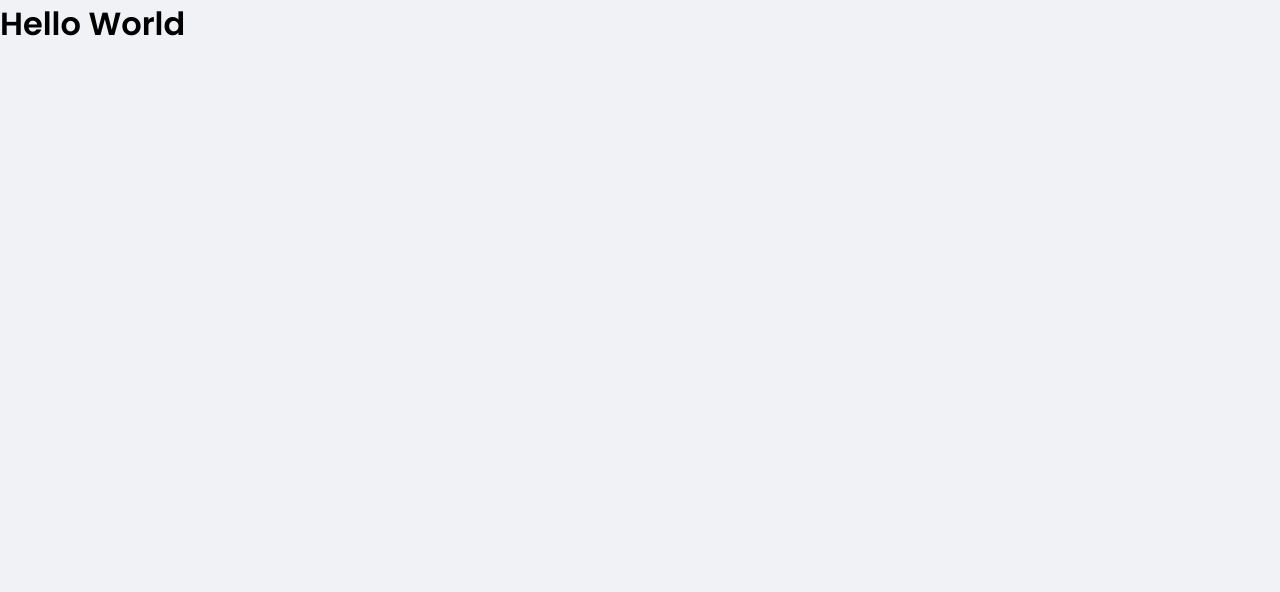
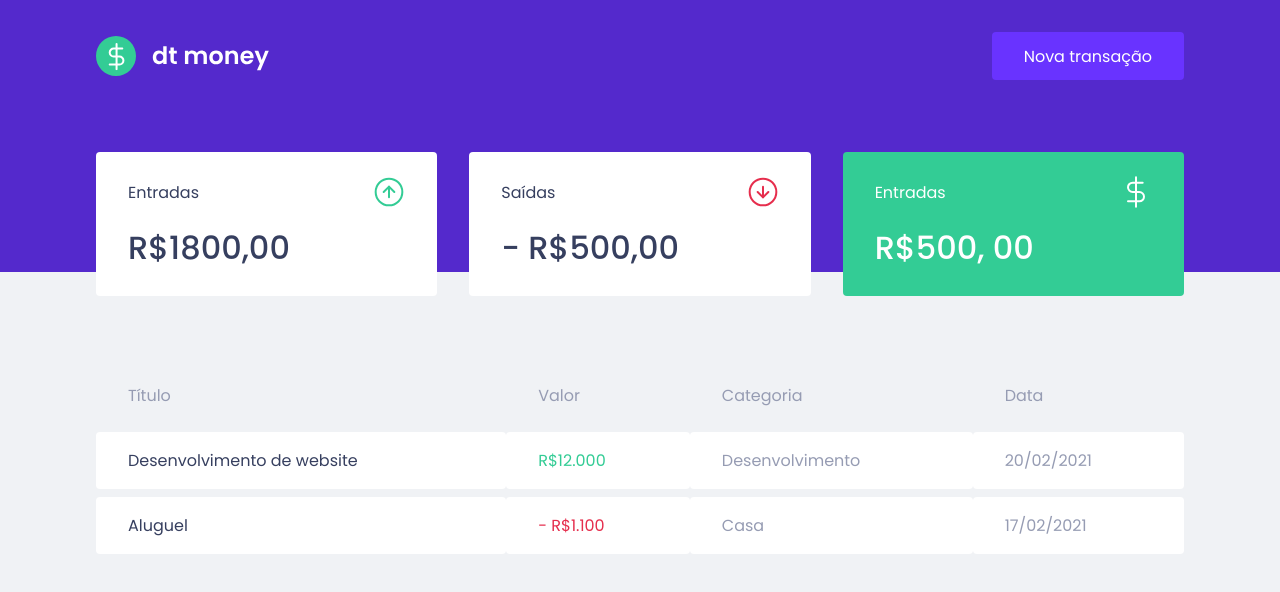
Before and after one commit to Guilherme-Santos08/dtmoney, a React (Create React App) app: page / in a window 1280 px wide. Shown: the top 592 px of the page. Built offline with nearby package versions, Linux system fonts and the light colour scheme.

Commit message:
componentização

```diff
--- a/public/index.html
+++ b/public/index.html
@@ -12,7 +12,7 @@
     <title>dtmoney</title>
 
     <link
-      href="https://fonts.googleapis.com/css2?family=Poppins:wght@400;600&display=swap"
+      href="https://fonts.googleapis.com/css2?family=Poppins:wght@400;500;600&display=swap"
       rel="stylesheet"
     />
   </head>
--- a/src/App.tsx
+++ b/src/App.tsx
@@ -1,9 +1,12 @@
+import { Dashboard } from './components/Dashboard'
+import { Header } from './components/Header'
 import { GlobalStyle } from './styles/global'
 
 export function App() {
   return (
     <>
-      <h1>Hello World</h1>
+      <Header />
+      <Dashboard />
       <GlobalStyle />
     </>
   )
--- /dev/null
+++ b/src/components/Dashboard/index.tsx
@@ -0,0 +1,12 @@
+import { Summary } from '../Summary'
+import { TranscationsTable } from '../TranscationsTable'
+import { Container } from './styles'
+
+export function Dashboard() {
+  return (
+    <Container>
+      <Summary />
+      <TranscationsTable />
+    </Container>
+  )
+}
--- /dev/null
+++ b/src/components/Dashboard/styles.ts
@@ -0,0 +1,7 @@
+import styled from 'styled-components'
+
+export const Container = styled.main`
+  max-width: 1120px;
+  margin: 0 auto;
+  padding: 2.5rem 1rem;
+`
--- /dev/null
+++ b/src/components/Header/index.tsx
@@ -0,0 +1,13 @@
+import logoImg from '../../assets/logo.svg'
+import { Container, Content } from './styles'
+
+export function Header() {
+  return (
+    <Container>
+      <Content>
+        <img src={logoImg} alt="dt money" />
+        <button type="button">Nova transação</button>
+      </Content>
+    </Container>
+  )
+}
--- /dev/null
+++ b/src/components/Header/styles.ts
@@ -0,0 +1,31 @@
+import styled from 'styled-components'
+
+export const Container = styled.header`
+  background-color: var(--blue);
+`
+
+export const Content = styled.div`
+  max-width: 1120px;
+  margin: 0 auto;
+
+  padding: 2rem 1rem 12rem;
+  display: flex;
+  align-items: center;
+  justify-content: space-between;
+
+  button {
+    font-size: 1rem;
+    color: #fff;
+    background-color: var(--blue-light);
+    border: 0;
+    padding: 0 2rem;
+    border-radius: 0.25rem;
+    height: 3rem;
+
+    transition: filter 0.2s;
+
+    &:hover {
+      filter: brightness(0.9);
+    }
+  }
+`
--- /dev/null
+++ b/src/components/Summary/index.tsx
@@ -0,0 +1,33 @@
+import incomeImg from '../../assets/income.svg'
+import outComeImg from '../../assets/outcome.svg'
+import totalImg from '../../assets/total.svg'
+
+import { Container } from './styles'
+
+export function Summary() {
+  return (
+    <Container>
+      <div>
+        <header>
+          <p>Entradas</p>
+          <img src={incomeImg} alt="Entradas" />
+        </header>
+        <strong>R$1800,00</strong>
+      </div>
+      <div>
+        <header>
+          <p>Saídas</p>
+          <img src={outComeImg} alt="Saídas" />
+        </header>
+        <strong>- R$500,00</strong>
+      </div>
+      <div className="hightlight-background">
+        <header>
+          <p>Entradas</p>
+          <img src={totalImg} alt="Total" />
+        </header>
+        <strong>R$500, 00</strong>
+      </div>
+    </Container>
+  )
+}
--- /dev/null
+++ b/src/components/Summary/styles.ts
@@ -0,0 +1,34 @@
+import styled from 'styled-components'
+
+export const Container = styled.div`
+  display: grid;
+  grid-template-columns: repeat(3, 1fr);
+  gap: 2rem;
+  margin-top: -10rem;
+
+  div {
+    background-color: var(--shape);
+    padding: 1.5rem 2rem;
+    border-radius: 0.25rem;
+    color: var(--text-title);
+
+    header {
+      display: flex;
+      align-items: center;
+      justify-content: space-between;
+    }
+
+    strong {
+      display: block;
+      margin-top: 1rem;
+      font-size: 2rem;
+      font-weight: 500;
+      line-height: 3rem;
+    }
+
+    &.hightlight-background {
+      background-color: var(--green);
+      color: #fff;
+    }
+  }
+`
--- /dev/null
+++ b/src/components/TranscationsTable/index.tsx
@@ -0,0 +1,32 @@
+import { Container } from './styles'
+
+export function TranscationsTable() {
+  return (
+    <Container>
+      <table>
+        <thead>
+          <tr>
+            <th>Título</th>
+            <th>Valor</th>
+            <th>Categoria</th>
+            <th>Data</th>
+          </tr>
+        </thead>
+        <tbody>
+          <tr>
+            <td>Desenvolvimento de website</td>
+            <td className="deposit">R$12.000</td>
+            <td>Desenvolvimento</td>
+            <td>20/02/2021</td>
+          </tr>
+          <tr>
+            <td>Aluguel</td>
+            <td className="withdraw">- R$1.100</td>
+            <td>Casa</td>
+            <td>17/02/2021</td>
+          </tr>
+        </tbody>
+      </table>
+    </Container>
+  )
+}
--- /dev/null
+++ b/src/components/TranscationsTable/styles.ts
@@ -0,0 +1,38 @@
+import styled from 'styled-components'
+
+export const Container = styled.div`
+  margin-top: 4rem;
+
+  table {
+    width: 100%;
+    border-spacing: 0 0.5rem;
+
+    th {
+      color: var(--text-body);
+      font-weight: 400;
+      padding: 1rem 2rem;
+      text-align: left;
+      line-height: 1.5rem;
+    }
+
+    td {
+      padding: 1rem 2rem;
+      border: 0;
+      background-color: var(--shape);
+      color: var(--text-body);
+      border-radius: 0.25rem;
+
+      &:first-child {
+        color: var(--text-title);
+      }
+
+      &.deposit {
+        color: var(--green);
+      }
+
+      &.withdraw {
+        color: var(--red);
+      }
+    }
+  }
+`
--- a/src/styles/global.ts
+++ b/src/styles/global.ts
@@ -3,6 +3,7 @@
 export const GlobalStyle = createGlobalStyle`
   :root {
     --red: #E52E4D;
+    --green: #33CC95;
     --blue: #5429CC;
 
     --blue-light: #6933FF;
```
